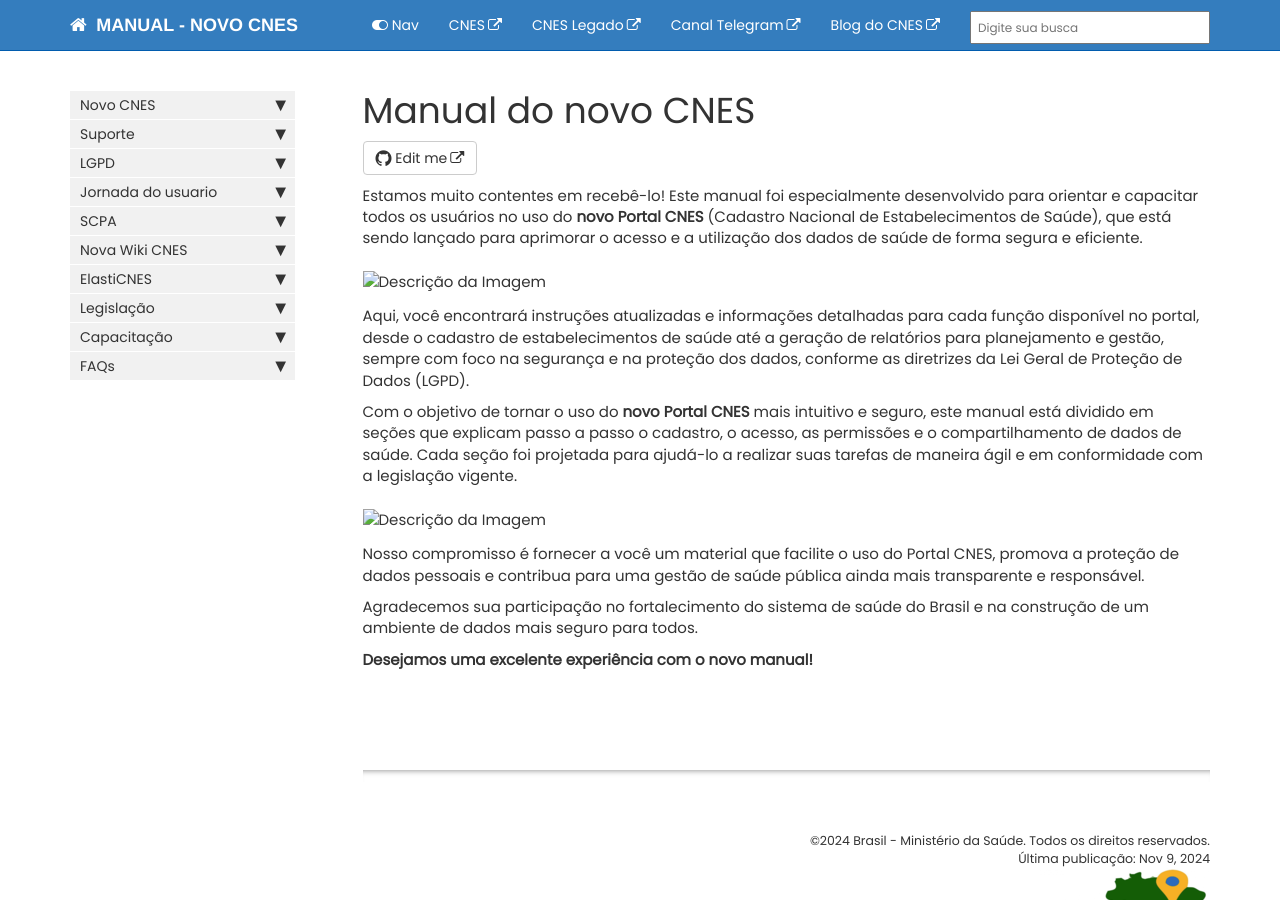
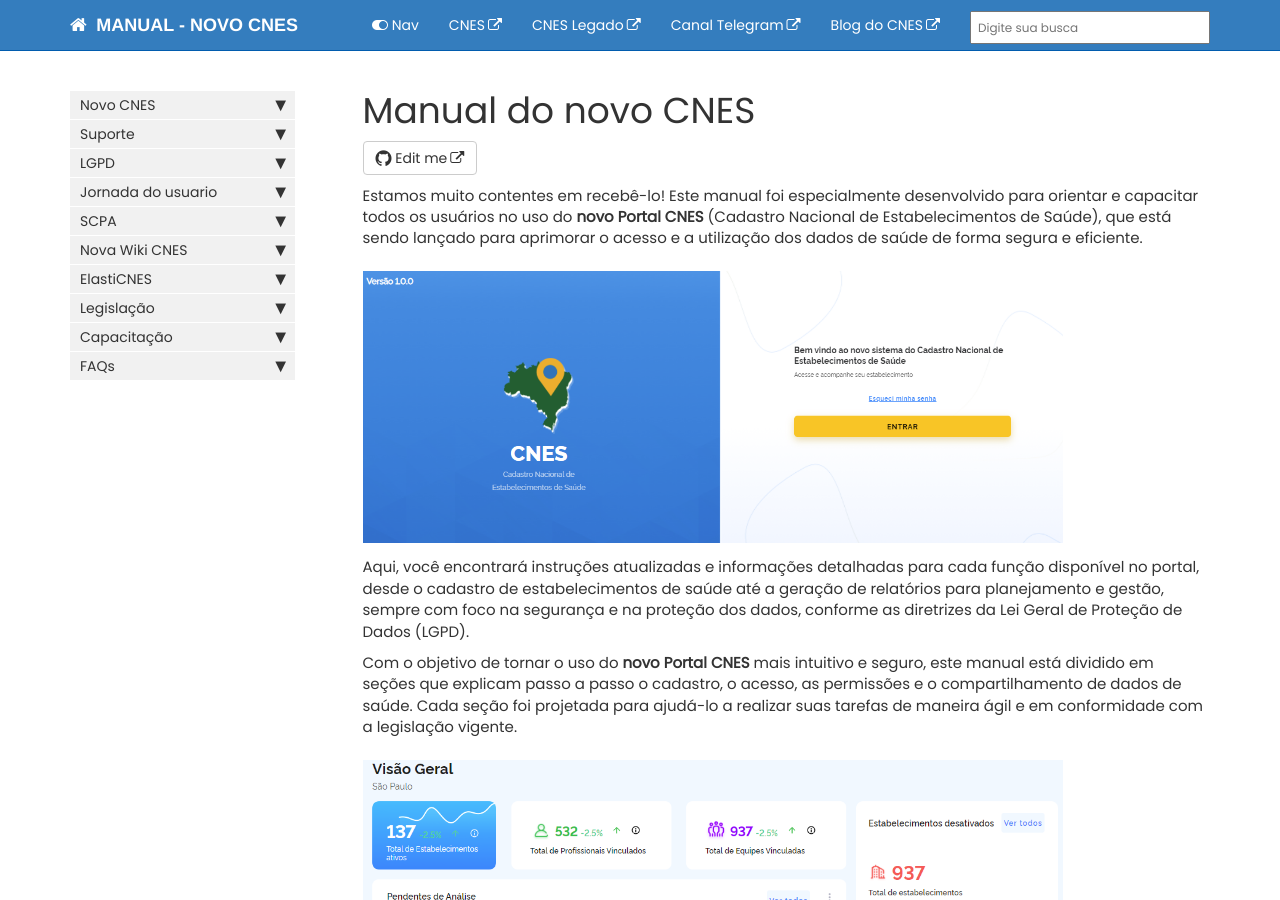
Before and after one commit to DRAC-CNES/Manual_CNES, a Jekyll site: the page built from index.md, in a window 1280 px wide and 900 px high. Built offline with Jekyll 4.4.1, drawn with Linux system fonts in a browser that asks for light colours; comment, search, counter and statistics services are not loaded.

Commit message:
newcommit

```diff
--- a/index.md
+++ b/index.md
@@ -10,13 +10,13 @@ summary:
 
 Estamos muito contentes em recebê-lo! Este manual foi especialmente desenvolvido para orientar e capacitar todos os usuários no uso do **novo Portal CNES** (Cadastro Nacional de Estabelecimentos de Saúde), que está sendo lançado para aprimorar o acesso e a utilização dos dados de saúde de forma segura e eficiente.
 
-![Descrição da Imagem](/Wiki_NOVO_CNES/images/homepage/tela_de_login.png)
+![Descrição da Imagem](/Manual_CNES/images/homepage/tela_de_login.png)
 
 Aqui, você encontrará instruções atualizadas e informações detalhadas para cada função disponível no portal, desde o cadastro de estabelecimentos de saúde até a geração de relatórios para planejamento e gestão, sempre com foco na segurança e na proteção dos dados, conforme as diretrizes da Lei Geral de Proteção de Dados (LGPD).
 
 Com o objetivo de tornar o uso do **novo Portal CNES** mais intuitivo e seguro, este manual está dividido em seções que explicam passo a passo o cadastro, o acesso, as permissões e o compartilhamento de dados de saúde. Cada seção foi projetada para ajudá-lo a realizar suas tarefas de maneira ágil e em conformidade com a legislação vigente.
 
-![Descrição da Imagem](/Wiki_NOVO_CNES/images/homepage/visao_geral.png)
+![Descrição da Imagem](/Manual_CNES/images/homepage/visao_geral.png)
 
 Nosso compromisso é fornecer a você um material que facilite o uso do Portal CNES, promova a proteção de dados pessoais e contribua para uma gestão de saúde pública ainda mais transparente e responsável.
 
```
